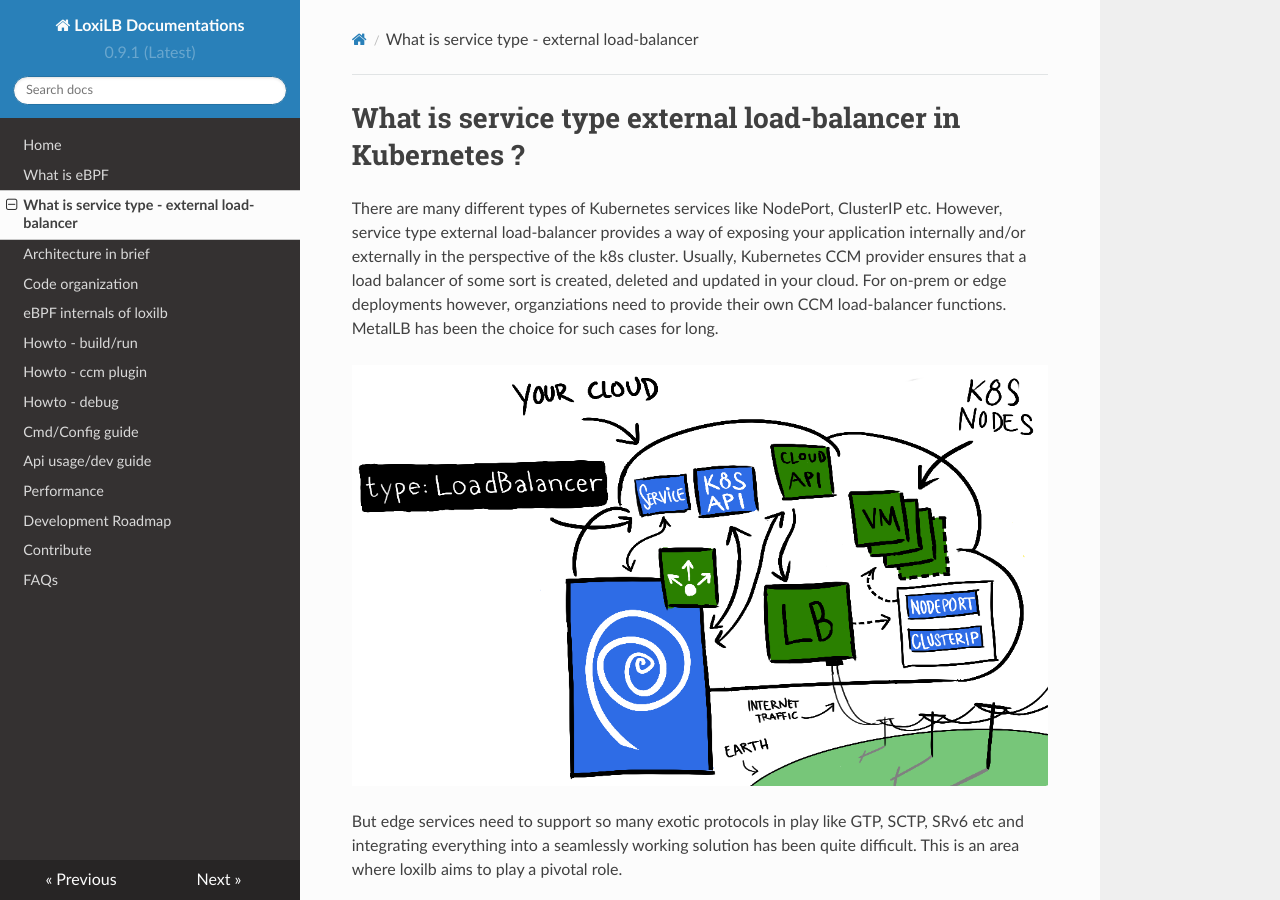
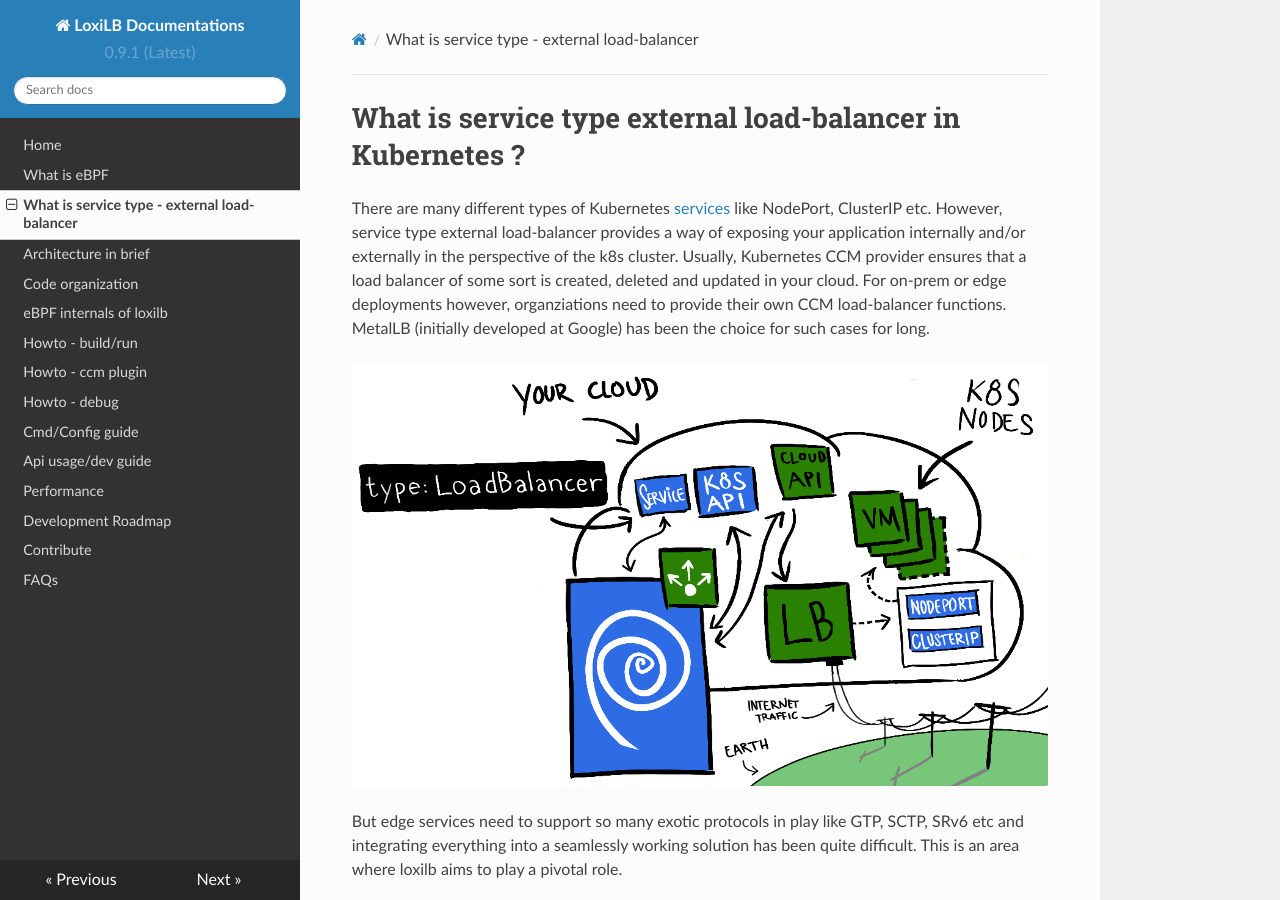
Before and after one commit to loxilb-io/loxilbdocs, an MkDocs documentation site: the page built from docs/lb.md, in a window 1280 px wide and 900 px high. Built offline with MkDocs 1.6.1, drawn with Linux system fonts in a browser that asks for light colours; nearby versions of some CDN libraries.

Commit message:
Update lb.md

```diff
--- a/docs/lb.md
+++ b/docs/lb.md
@@ -1,7 +1,7 @@
 # What is service type external load-balancer in Kubernetes ?
 
 
-There are many different types of Kubernetes services like NodePort, ClusterIP etc. However, service type external load-balancer provides a way of exposing your application internally and/or externally in the perspective of the k8s cluster. Usually, Kubernetes CCM provider ensures that a load balancer of some sort is created, deleted and updated in your cloud. For on-prem or edge deployments however, organziations need to provide their own CCM load-balancer functions. MetalLB has been the choice for such cases for long.
+There are many different types of Kubernetes [services](https://kubernetes.io/docs/concepts/services-networking/service/) like NodePort, ClusterIP etc. However, service type external load-balancer provides a way of exposing your application internally and/or externally in the perspective of the k8s cluster. Usually, Kubernetes CCM provider ensures that a load balancer of some sort is created, deleted and updated in your cloud. For on-prem or edge deployments however, organziations need to provide their own CCM load-balancer functions. MetalLB (initially developed at Google) has been the choice for such cases for long.
 
 ![load_balancer](photos/ExternalLB.png)
 
```
